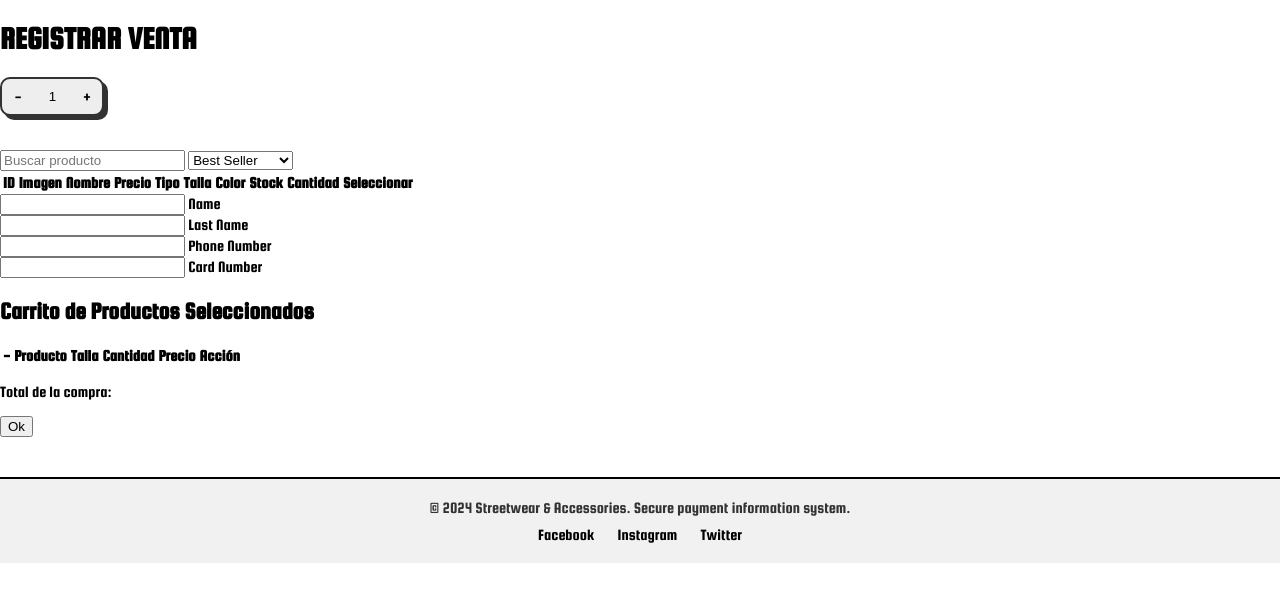
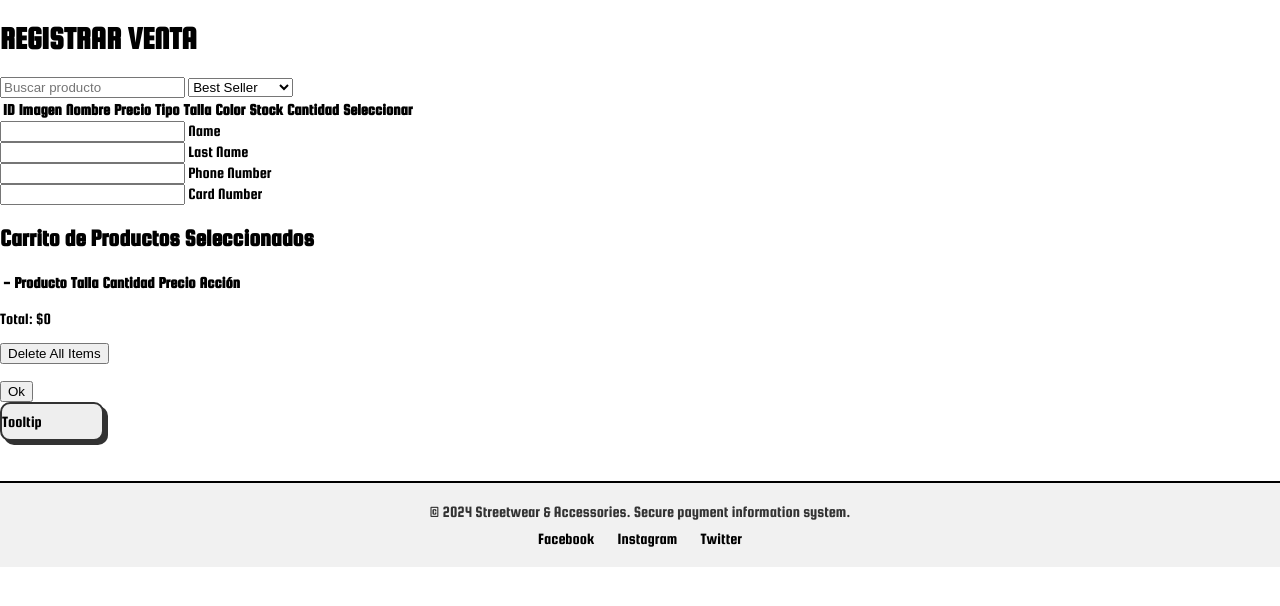
Before and after one commit to AlejandroRiba/proyectocryp2, a Flask app: page /registra_venta in a window 1280 px wide. Shown: the part 70-676 px from the top of the page. Run offline with Flask 3, Linux system fonts and the light colour scheme; the visitor is signed in with stand-in values (Sample User, id 1); lists and menus that the app fills with data are empty.

Commit message:
Registrar compra, mejora en el front y manejo del formulario.

```diff
--- a/static/buttons.css
+++ b/static/buttons.css
@@ -1,3 +1,5 @@
+@import url('https://fonts.googleapis.com/css2?family=Squada+One&display=swap');
+
 input[type="number"]::-webkit-inner-spin-button,
 input[type="number"]::-webkit-outer-spin-button {
   -webkit-appearance: none;
@@ -58,6 +60,7 @@ input[type="number"]::-webkit-outer-spin-button {
     height: 35px;
     background-color: transparent;
     text-align: center;
+    font-family: 'Squada One', sans-serif;
 }
 
 .number-left:hover::before,
--- a/static/ventas.js
+++ b/static/ventas.js
@@ -1,6 +1,8 @@
 function aumentarvalor(inputId){
     const input = document.getElementById(inputId);
-    const maxValue = input.getAttribute('max');
+    const maxValue = parseInt(input.getAttribute('max'));
+    console.log(`Input id: ${inputId}`);
+    console.log(`Val max: ${maxValue}`);
     if (input.value == '' || input.value < 1){
         input.value = 1;
     }else if(input.value < maxValue){
@@ -24,7 +26,11 @@ function actualizarStock(productoId){
     if (selectTalla) {
         const selectedOption = selectTalla.options[selectTalla.selectedIndex];
         const stock = selectedOption.getAttribute('data-stock');
-        spanStock.innerText = stock;
+        spanStock.innerText = stock; //Se actualiza el stock
+        const input_cantidad = document.getElementById(`cantidad_${productoId}`);
+        input_cantidad.setAttribute('max', stock); //se actualiza el max stock
+        document.getElementById(`tooltip_${productoId}`). innerText = "Maximum value: " + stock; //mensaje de alerta
+        input_cantidad.value = '1';
     }
 }
 
@@ -35,6 +41,7 @@ function actualizarCompra(productoId, talla, inputId, tipo){
     const index = carritolist.findIndex(item => item.id === productoId && item.talla === talla);
     const cantidadActual = carritolist[index].cantidad;
     const maxValue = parseInt(input_cantidad.getAttribute('max'));
+    console.log(maxValue);
     let nueva_cantidad;
     const productoPrecio = document.getElementById(`precio_${productoId}`).innerText;
     const precio_real = parseFloat(productoPrecio.replace('$', ''));
@@ -45,7 +52,11 @@ function actualizarCompra(productoId, talla, inputId, tipo){
     }else if (tipo === "mas"){
         nueva_cantidad = parseInt(cantidadActual) + parseInt(input_cantidad.value);
     }else{
+        if (!input_cantidad.value || input_cantidad.value == 0){
+            nueva_cantidad = 1;
+        }else{
             nueva_cantidad = parseInt(input_cantidad.value);
+        }
     }
 
     if (nueva_cantidad <= maxValue && nueva_cantidad >= 1) {
@@ -53,19 +64,19 @@ function actualizarCompra(productoId, talla, inputId, tipo){
         ...carritolist[index], // Mantiene las propiedades existentes
         cantidad: nueva_cantidad, // Actualiza el valor de cantidad
         };
-        document.getElementById(`unidades_${productoId}`).value = nueva_cantidad; //Se actualiza el input del carrito, no de la lista, el de la lista de actualiza si mandas el producto desde ahí
-        document.getElementById(`total_${productoId}`).innerText = "$" + (precio_real * nueva_cantidad);
+        document.getElementById(`unidades_${productoId}_${talla}`).value = nueva_cantidad; //Se actualiza el input del carrito, no de la lista, el de la lista de actualiza si mandas el producto desde ahí
+        document.getElementById(`total_${productoId}_${talla}`).innerText = "$" + (precio_real * nueva_cantidad);
         console.log(carritolist)
     } else if(nueva_cantidad > maxValue){ //en caso de que las unidades colocadas superen a la actual
         carritolist[index] = {
             ...carritolist[index], // Mantiene las propiedades existentes
             cantidad: maxValue, // Actualiza el valor de cantidad
         };
-        document.getElementById(`unidades_${productoId}`).value = maxValue;
-        document.getElementById(`total_${productoId}`).innerText = "$" + (precio_real * maxValue);
+        document.getElementById(`unidades_${productoId}_${talla}`).value = maxValue;
+        document.getElementById(`total_${productoId}_${talla}`).innerText = "$" + (precio_real * maxValue);
         console.log(carritolist)
     }
-    actualiazartotal()
+    actualiazartotal();
 }
 
 function actualiazartotal(){
@@ -90,6 +101,7 @@ function agregarAlCarrito(productoId) {
     const talla = document.getElementById(`sel_talla_${productoId}`)?.value || document.getElementById(`span_talla_${productoId}`).innerText;
     const input_cantidad = document.getElementById(`cantidad_${productoId}`);
     const maxValue = parseInt(input_cantidad.getAttribute('max'));
+    console.log(`El maximo actual es ${maxValue}`);
     let cantidad = parseInt(input_cantidad.value);
     const index = carritolist.findIndex(item => item.id === productoId && item.talla === talla);
     if (index != -1){
@@ -103,20 +115,23 @@ function agregarAlCarrito(productoId) {
         const precio_total = parseFloat(productoPrecio.replace('$', '')) * cantidad;
 
         const filaCarrito = document.createElement("tr");
-        filaCarrito.id = `carrito_${productoId}`;
+        filaCarrito.id = `carrito_${productoId}_${talla}`; //para que cada producto sea único
         filaCarrito.innerHTML = `
             <td><div class="contenedor-square" ><img id="img_${productoId}" src="${producto_archivo}" class="cuadrada"></div></td>
             <td>${productoNombre}</td>
             <td>${talla}</td>
             <td>
+                <div class="tooltip-container">
+                    <span class="tooltip">Maximum value: ${maxValue}</span>
                     <div class="number-control">
-                    <div class="number-left" onclick='actualizarCompra("${productoId}", "${talla}", "unidades_${productoId}", "menos")'></div>
-                    <input type="number" name="number" min="1" max="${maxValue}" class="number-quantity" id="unidades_${productoId}" autocomplete="off" value="${cantidad}" oninput="actualizarCompra("${productoId}", "${talla}", "unidades_${productoId}", "otro")">
-                    <div class="number-right" onclick='actualizarCompra("${productoId}", "${talla}", "unidades_${productoId}", "mas1")'></div>
+                        <div class="number-left" onclick='actualizarCompra("${productoId}", "${talla}", "unidades_${productoId}_${talla}", "menos")'></div>
+                        <input type="number" name="number" min="1" max="${maxValue}" class="number-quantity" id="unidades_${productoId}_${talla}" autocomplete="off" value="${cantidad}" oninput='actualizarCompra("${productoId}", "${talla}", "unidades_${productoId}_${talla}", "otro")'>
+                        <div class="number-right" onclick='actualizarCompra("${productoId}", "${talla}", "unidades_${productoId}_${talla}", "mas1")'></div>
+                    </div>
                 </div>
             </td>
-            <td class="precio" id='total_${productoId}'>$${precio_total}</td>
-            <td><button type="button" onclick="eliminarDelCarrito('${productoId}')">Eliminar</button></td>
+            <td class="precio" id='total_${productoId}_${talla}'>$${precio_total}</td>
+            <td><button type="button" onclick="eliminarDelCarrito('${productoId}','${talla}')">Eliminar</button></td>
         `;
         carritolist.push({ id: productoId, cantidad: cantidad, talla: talla });
         console.log(carritolist);
@@ -126,17 +141,27 @@ function agregarAlCarrito(productoId) {
     }
 }
 
-function eliminarDelCarrito(productoId) {
-    const filaCarrito = document.getElementById(`carrito_${productoId}`);
+function eliminarDelCarrito(productoId, talla) {
+    const filaCarrito = document.getElementById(`carrito_${productoId}_${talla}`);
     if (filaCarrito) {
         filaCarrito.remove();
     }
-    const indexToRemove = carritolist.findIndex(item => item.id === productoId);
+    const indexToRemove = carritolist.findIndex(item => item.id === productoId && item.talla === talla);
     if (indexToRemove !== -1) {
         carritolist.splice(indexToRemove, 1);
     }
-    actualiazartotal()
-    console.log(carritolist)
+    actualiazartotal();
+    console.log(carritolist);
+}
+
+function vaciarCarrito(){
+    if (confirm("¿Estás seguro de que deseas vaciar el carrito?")) {
+        const carrito = document.querySelector("#tablaCarrito tbody");
+        carrito.innerHTML = '';
+        carritolist.length = 0;
+        actualiazartotal();
+        console.log(carritolist);
+    }
 }
 
 function aplicarFiltros() {
@@ -178,10 +203,13 @@ function aplicarFiltros() {
                         <td>${producto.color}</td>
                         <td><span id="stock_${producto.id}">${producto.variantes[0].stock}</span></td>
                         <td>
+                            <div class="tooltip-container">
+                                <span class="tooltip" id="tooltip_${producto.id}">Maximum value: ${producto.variantes[0].stock}</span>
                                 <div class="number-control">
                                     <div class="number-left" onclick='disminuirvalor("cantidad_${producto.id}")'></div>
                                     <input type="number" name="number" min="1" max="${producto.variantes[0].stock}" class="number-quantity" id="cantidad_${producto.id}" autocomplete="off" value="1">
                                     <div class="number-right" onclick='aumentarvalor("cantidad_${producto.id}")'></div>
+                                </div>
                             </div>
                         </td>
                         <td>
@@ -200,3 +228,15 @@ function aplicarFiltros() {
         })
         .catch(error => console.error("Error:", error));
 }
+
+function prepareSelectedProducts() {
+    // Crear un campo oculto para enviar el arreglo de seleccionados
+    hiddenField = document.createElement("input");
+    hiddenField.type = "hidden";
+    hiddenField.name = "seleccionados";
+    hiddenField.id = "hiddenSeleccionados";
+    hiddenField.value = JSON.stringify(carritolist); // Convertir el arreglo a JSON
+    document.getElementById("ventaForm").appendChild(hiddenField);
+
+    return true; // Permitir el envío del formulario
+}
--- a/templates/registra_venta.html
+++ b/templates/registra_venta.html
@@ -16,11 +16,6 @@
 
     <!-- EMPIEZA CONTENIDO DE PÁGINA -->
     <h1>REGISTRAR VENTA</h1>
-    <div class="number-control">
-        <div class="number-left"></div>
-        <input type="number" name="number" min="1" class="number-quantity" autocomplete="off" value="1">
-        <div class="number-right"></div>
-    </div><br><br>
     <!-- Campos de Búsqueda y Filtro -->
     <input type="text" id="buscador" placeholder="Buscar producto" onkeyup="aplicarFiltros()">
     <select id="filtroCategoria" onchange="aplicarFiltros()">
@@ -70,10 +65,13 @@
                         <span id="stock_{{producto.id}}">{{ producto.variantes[0].stock if producto.variantes else 0 }}</span>
                     </td>
                     <td>
-                        <div class="number-control">
-                            <div class="number-left" onclick='disminuirvalor("cantidad_{{producto.id}}")'></div>
-                            <input type="number" name="number" min="1" max="{{ producto.variantes[0].stock if producto.variantes else 0 }}" class="number-quantity" id="cantidad_{{producto.id}}" autocomplete="off" value="1">
-                            <div class="number-right" onclick='aumentarvalor("cantidad_{{producto.id}}")'></div>
+                        <div class="tooltip-container">
+                            <span class="tooltip" id="tooltip_{{producto.id}}">Maximum value: {{ producto.variantes[0].stock if producto.variantes else 0 }}</span>
+                            <div class="number-control">
+                                <div class="number-left" onclick='disminuirvalor("cantidad_{{producto.id}}")'></div>
+                                <input type="number" name="number" min="1" max="{{ producto.variantes[0].stock if producto.variantes else 0 }}" class="number-quantity" id="cantidad_{{producto.id}}" autocomplete="off" value="1">
+                                <div class="number-right" onclick='aumentarvalor("cantidad_{{producto.id}}")'></div>
+                            </div>
                         </div>
                     </td>
                     <td>
@@ -118,85 +116,22 @@
                     <!-- Aquí se añadirán los productos seleccionados -->
                 </tbody>
             </table>
-            <p id="total_carrito">Total de la compra:</p>
+            <p id="total_carrito">Total: $0</p>
+            <button type="button" onclick="vaciarCarrito()">Delete All Items</button><br><br>
         </div>
         <div class="button-box">
             <button type="submit">Ok</button>
         </div>
     </form>
     <!-- TERMINA CONTENIDO DE PÁGINA -->
+    <div class="number-control">
+        <span class="tooltip">Uiverse.io</span>
+        <span class="text">Tooltip</span>
+    </div>
 
     <!-- Footer -->
     {% include "shared/footer.html" %}
     <!-- Footer -->
-
-    <script>
-
-        function prepareSelectedProducts() {
-            const checkboxes = document.querySelectorAll(".producto-checkbox");
-            const seleccionados = []; // Arreglo para productos seleccionados
-
-            // Recorrer cada checkbox para construir el arreglo seleccionados
-            for (const checkbox of checkboxes) {
-                if (checkbox.checked) {
-                    const productoId = checkbox.value;
-                    const cantidadInput = document.getElementById(checkbox.getAttribute("data-cantidad"));
-                    const cantidad = parseInt(cantidadInput.value, 10);
-
-                    // Obtener la talla según el número de variantes
-                    let talla;
-                    let tallaSelect = document.getElementById(`sel_talla_${productoId}`);
-                    const spanStock = document.getElementById(`stock_${productoId}`);
-                    if (tallaSelect) {  // Si existe el select (múltiples variantes)
-                        talla = tallaSelect.value;
-                    } else {  // Si no, obtener el texto de la talla fija
-                        tallaSelect = document.getElementById(`span_talla_${productoId}`);
-                        talla = tallaSelect.textContent;
-                    }
-
-                    // Validar que la cantidad sea mayor a 0
-                    if (cantidad && cantidad > 0) {
-                        seleccionados.push({ id: productoId, cantidad: cantidad, talla: talla });
-                    } else {
-                        alert("Por favor, ingresa una cantidad mayor a 0 para cada producto seleccionado.");
-                        return false;
-                    }
-                }
-            }
-
-            if (seleccionados.length === 0) {
-                alert("Debes seleccionar al menos un producto con una cantidad mayor a 0.");
-                return false;
-            }
-
-            // Eliminar nombres de los checkboxes y campos de cantidad seleccionados para evitar su envío
-            for (const checkbox of checkboxes) {
-                if (checkbox.checked) {
-                    checkbox.removeAttribute("name");
-                    const cantidadInput = document.getElementById(checkbox.getAttribute("data-cantidad"));
-                    cantidadInput.removeAttribute("name");
-                }
-            }
-
-            // Remover campo oculto previo si existe para evitar duplicados
-            let hiddenField = document.getElementById("hiddenSeleccionados");
-            if (hiddenField) {
-                hiddenField.remove();
-            }
-
-            // Crear un campo oculto para enviar el arreglo de seleccionados
-            hiddenField = document.createElement("input");
-            hiddenField.type = "hidden";
-            hiddenField.name = "seleccionados";
-            hiddenField.id = "hiddenSeleccionados";
-            hiddenField.value = JSON.stringify(seleccionados); // Convertir el arreglo a JSON
-            document.getElementById("ventaForm").appendChild(hiddenField);
-
-            return true; // Permitir el envío del formulario
-        }
-
-
-    </script>
     <script src="static/ventas.js" ></script>
 </body>
 </html>
```
Also changed, not shown: other parts of static/buttons.css (+36 -0 lines), 1 other file. Lines whose indentation alone changed are shown as unchanged.
